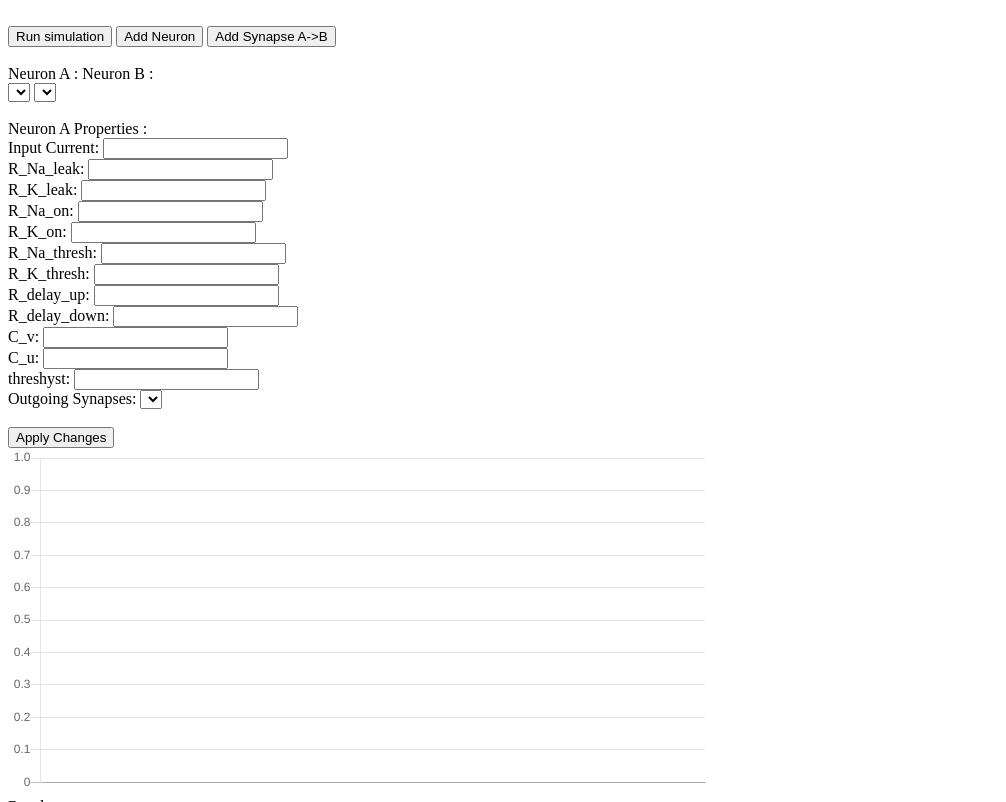
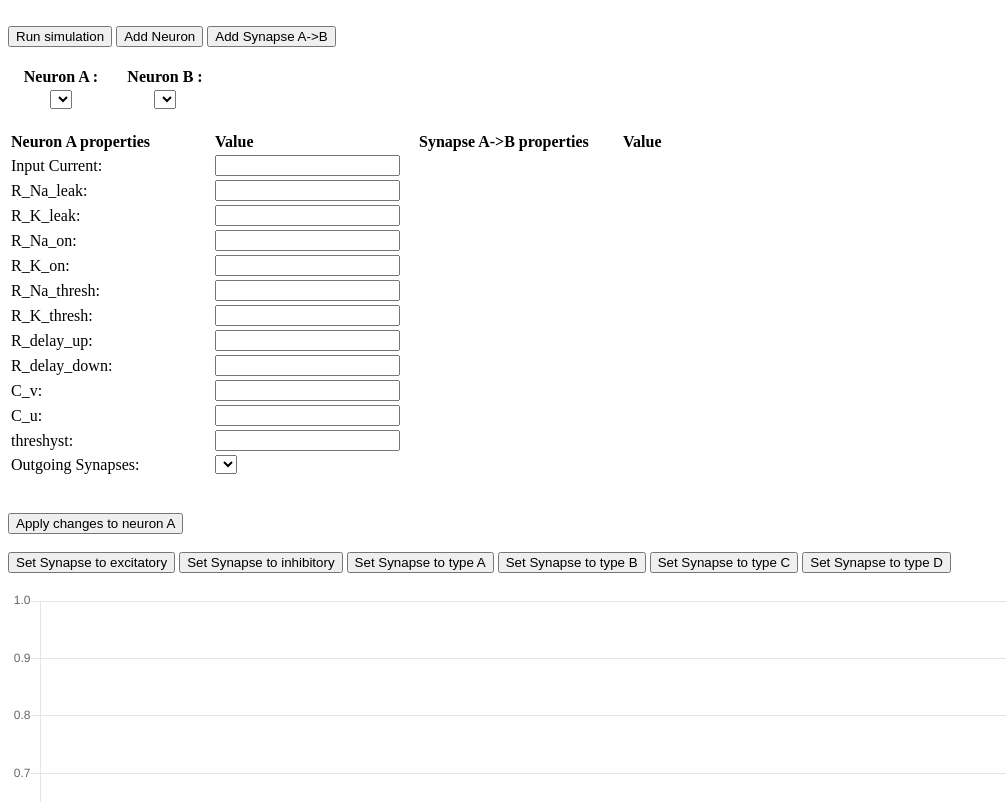
Before and after one commit to wolfgangouille/NeurinoJS, a plain HTML site: page index.html in a window 1280 px wide. Shown: the top 802 px of the page, without its empty margins (0-1006 px from the left). Drawn offline with nearby package versions, Linux system fonts and the light colour scheme.

Commit message:
fix indexing issue and format html better

```diff
--- a/index.html
+++ b/index.html
@@ -18,61 +18,109 @@
   <button onclick="addSynapse()">Add Synapse A->B</button>
   <br>
   <br>
-  <form>
-    <label for="listn1">Neuron A :</label>
-    <label for="listn2">Neuron B :</label><br>
-    <select id="listn1" name="listn1" onchange="displayNeuron()"></select>
-    <select id="listn2" name="listn2"></select>
-  </form>
+
+  <table>
+    <tr>
+      <td style="width:100px"><label for="listn1"><b><center>Neuron A :</b></center></label></td>
+      <td style="width:100px"><label for="listn2"><b><center>Neuron B :</b></center></label></td>
+    </tr>
+    <tr>
+      <td><center><select id="listn1" name="listn1" onchange="displayNeuron()"></select></center></td>
+      <td><center><select id="listn2" name="listn2" onchange="displayNeuron()"></select></center></td>
+    </tr>
+  </table>
+  <br>
+  <table>
+    <tr>
+      <td style="width:200px"><b>Neuron A properties</b></td>
+      <td style="width:200px"><b>Value</b></td>
+      <td style="width:200px"><b>Synapse A->B properties</b></td>
+      <td style="width:200px"><b>Value</b></td>
+    </tr>
+    <tr>
+      <td><label for="iext">Input Current:</label></td>
+      <td><input type="text" id="iext" name="iext" value=""></input></td>
+    </tr>
+    <tr>
+      <td><label for="R_Na_leak">R_Na_leak:</label></td>
+      <td><input type="text" id="R_Na_leak" name="R_Na_leak" value=""></input></input></td>
+    </tr>
+    <tr>
+      <td> <label for="R_K_leak">R_K_leak:</label></td>
+      <td><input type="text" id="R_K_leak" name="R_K_leak" value=""></input></td>
+    </tr>
+    <tr>
+      <td><label for="R_Na_on">R_Na_on:</label></td>
+      <td><input type="text" id="R_Na_on" name="R_Na_on" value=""></input></td>
+    </tr>
+    <tr>
+      <td><label for="R_K_on">R_K_on:</label></td>
+      <td><input type="text" id="R_K_on" name="R_K_on" value=""></input></td>
+    </tr>
+    <tr>
+      <td><label for="R_Na_thresh">R_Na_thresh:</label></td>
+      <td><input type="text" id="R_Na_thresh" name="R_Na_thresh" value=""></input></td>
+    </tr>
+    <tr>
+      <td><label for="R_K_thresh">R_K_thresh:</label></td>
+      <td><input type="text" id="R_K_thresh" name="R_K_thresh" value=""></input></td>
+    </tr>
+    <tr>
+      <td><label for="R_delay_up">R_delay_up:</label></td>
+      <td><input type="text" id="R_delay_up" name="R_delay_up" value=""></input></td>
+    </tr>
+    <tr>
+      <td><label for="R_delay_down">R_delay_down:</label></td>
+      <td><input type="text" id="R_delay_down" name="R_delay_down" value=""></input></td>
+    </tr>
+    <tr>
+      <td><label for="C_v">C_v:</label></td>
+      <td><input type="text" id="C_v" name="C_v" value=""></input></td>
+    </tr>
+    <tr>
+      <td><label for="C_u">C_u:</label></td>
+      <td><input type="text" id="C_u" name="C_u" value=""></input></td>
+    </tr>
+    <tr>
+      <td><label for="threshyst">threshyst:</label></td>
+      <td><input type="text" id="threshyst" name="threshyst" value=""></input></td>
+    </tr>
+    <tr>
+      <td><label for="synapses">Outgoing Synapses:</label></td>
+      <td><select id="synapses" name="synapses" value=""></select></td>
+    </tr>
+  </table>
   <br>
 
-  <form>Neuron A Properties :<br>
-    <label for="iext">Input Current:</label>
-    <input type="text" id="iext" name="iext" value=""></input><br>
-    <label for="R_Na_leak">R_Na_leak:</label>
-    <input type="text" id="R_Na_leak" name="R_Na_leak" value=""></input><br>
-    <label for="R_K_leak">R_K_leak:</label>
-    <input type="text" id="R_K_leak" name="R_K_leak" value=""></input><br>
-    <label for="R_Na_on">R_Na_on:</label>
-    <input type="text" id="R_Na_on" name="R_Na_on" value=""></input><br>
-    <label for="R_K_on">R_K_on:</label>
-    <input type="text" id="R_K_on" name="R_K_on" value=""></input><br>
-    <label for="R_Na_thresh">R_Na_thresh:</label>
-    <input type="text" id="R_Na_thresh" name="R_Na_thresh" value=""></input><br>
-    <label for="R_K_thresh">R_K_thresh:</label>
-    <input type="text" id="R_K_thresh" name="R_K_thresh" value=""></input><br>
-    <label for="R_delay_up">R_delay_up:</label>
-    <input type="text" id="R_delay_up" name="R_delay_up" value=""></input><br>
-    <label for="R_delay_down">R_delay_down:</label>
-    <input type="text" id="R_delay_down" name="R_delay_down" value=""></input><br>
-    <label for="C_v">C_v:</label>
-    <input type="text" id="C_v" name="C_v" value=""></input><br>
-    <label for="C_u">C_u:</label>
-    <input type="text" id="C_u" name="C_u" value=""></input><br>
-    <label for="threshyst">threshyst:</label>
-    <input type="text" id="threshyst" name="threshyst" value=""></input><br>
-    <label for="synapses">Outgoing Synapses:</label>
-    <select id="synapses" name="synapses" value=""></select><br>
-  </form>
 
   <br>
-
-  <button onclick="applyneurchanges()">Apply Changes</button>
-
+  <button onclick="applyneurchanges()">Apply changes to neuron A</button>
+  <br>
+  <br>
+  <button onclick="setSyn('+')">Set Synapse to excitatory</button>
+  <button onclick="setSyn('-')">Set Synapse to inhibitory</button>
+  <button onclick="setSyn('A')">Set Synapse to type A</button>
+  <button onclick="setSyn('B')">Set Synapse to type B</button>
+  <button onclick="setSyn('C')">Set Synapse to type C</button>
+  <button onclick="setSyn('D')">Set Synapse to type D</button>
+  <br>
   <br>
 
-  <canvas id="myChart" style="width:100%;max-width:700px"></canvas>
+  <script> function setSyn(t){
+    globalnet.Neurons[(document.getElementById('listn1').selectedIndex)].OutSyns[(document.getElementById('synapses').value)].setType(t);
+    //document.getElementById('synapses').value.setType(t);
+  }
+  </script>
 
+  <canvas id="myChart" style="width:100%;max-width:1200px"></canvas>
+  <br>
+  <br>
   <form>
     <label for="res">Results:</label><br>
     <textarea id="res" name="res" rows="30" cols="50"></textarea><br>
   </form>
 
 
-  <script>function doSomth(){
-    console.log("blablabli")
-  }
-</script>
   <script>
   function displayNeuron(){
     document.getElementById('iext').value=globalnet.Neurons[document.getElementById('listn1').selectedIndex].Iext;
@@ -90,22 +138,19 @@ function displayNeuron(){
 
     document.getElementById('synapses').length=0;
     for (let i=0;i<globalnet.Neurons[(document.getElementById('listn1').selectedIndex)].OutSyns.length;i++){
-    var newOption1 = new Option("Synapse "+ i.toString(),globalnet.Neurons[(document.getElementById('listn1').selectedIndex)].OutSyns[i]);
+      if(globalnet.Neurons[(document.getElementById('listn1').selectedIndex)].OutSyns[i].OutNeuron===globalnet.Neurons[(document.getElementById('listn2').selectedIndex)]){
+        var newOption1 = new Option("Synapse "+ i.toString(),i);
         document.getElementById('synapses').add(newOption1,undefined);
       }
+    }
+
 
   }
   </script>
 
   <script>
   function applyneurchanges(){
-/*  globalnet.Neurons[(document.getElementById('listn1').selectedIndex)].Iext=parseFloat(document.getElementById('iext').value);
-  globalnet.Neurons[(document.getElementById('listn1').selectedIndex)].Vrest=parseFloat(document.getElementById('vrest').value);
-  globalnet.Neurons[(document.getElementById('listn1').selectedIndex)].Vreset=parseFloat(document.getElementById('vreset').value);
-  globalnet.Neurons[(document.getElementById('listn1').selectedIndex)].Vthresh=parseFloat(document.getElementById('vthresh').value);
-  globalnet.Neurons[(document.getElementById('listn1').selectedIndex)].C=parseFloat(document.getElementById('c').value);
-  globalnet.Neurons[(document.getElementById('listn1').selectedIndex)].R=parseFloat(document.getElementById('r').value);
-*/
+
 
     globalnet.Neurons[document.getElementById('listn1').selectedIndex].Iext=parseFloat(document.getElementById('iext').value);
     globalnet.Neurons[document.getElementById('listn1').selectedIndex].R_Na_leak=parseFloat(document.getElementById('R_Na_leak').value);
@@ -157,12 +202,6 @@ function drawGraph(){
       this.borderColor='red';
       this.cubicInterpolationMode='no';
     }
-    /*label:"",
-    fill: false,
-    pointRadius: 0,
-    data:[],
-    borderColor: "red",
-    cubicInterpolationMode:"no",*/
   };
 
   myChart.data.labels=xdata;
@@ -185,8 +224,8 @@ function drawGraph(){
         ticks: {
           maxTicksLimit: 5,
           beginAtZero: false,
-          min: -4,
-          max: 4,
+          min: -2.5,
+          max: 2.5,
           stepSize: 0.5
         }
       }],
```
Also changed, not shown: bundle.js (+25 -30 lines), eNeuron.js (+4 -6 lines), eSyn.js (+8 -17 lines), mesfoncs.js (+13 -7 lines). Lines whose indentation alone changed are shown as unchanged.
